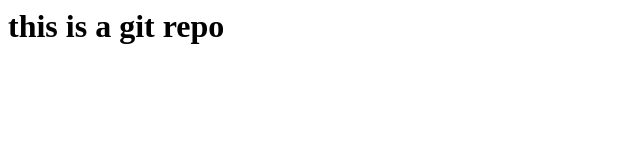
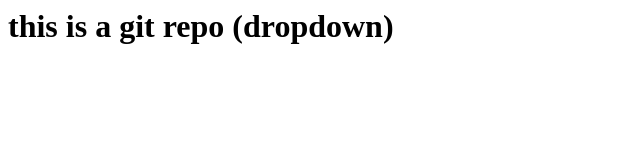
Before and after one commit to seekkshitij/new-folder, a plain HTML site: page index.html in a window 1280 px wide. Shown: the whole page, without its empty margins (0-640 px from the left). Drawn offline with Linux system fonts and the light colour scheme.

Commit message:
added dropdown

```diff
--- a/index.html
+++ b/index.html
@@ -1 +1 @@
-<h1>this is a git repo</h1>
+<h1>this is a git repo (dropdown)</h1>
```
